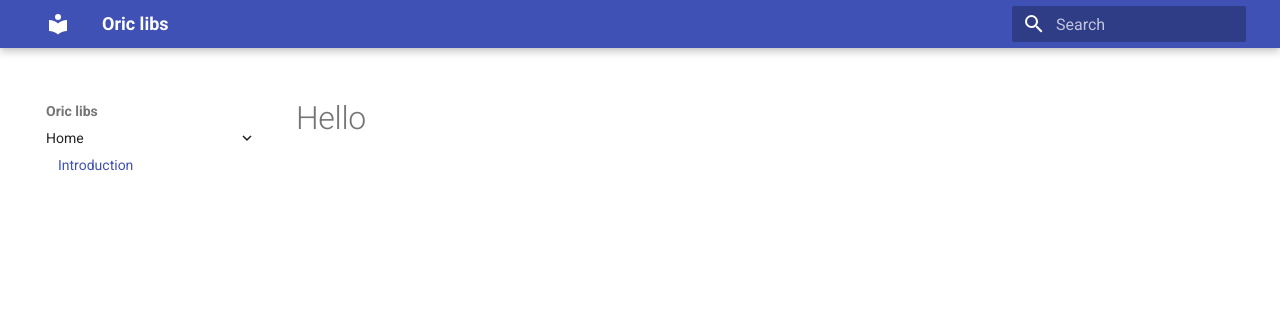
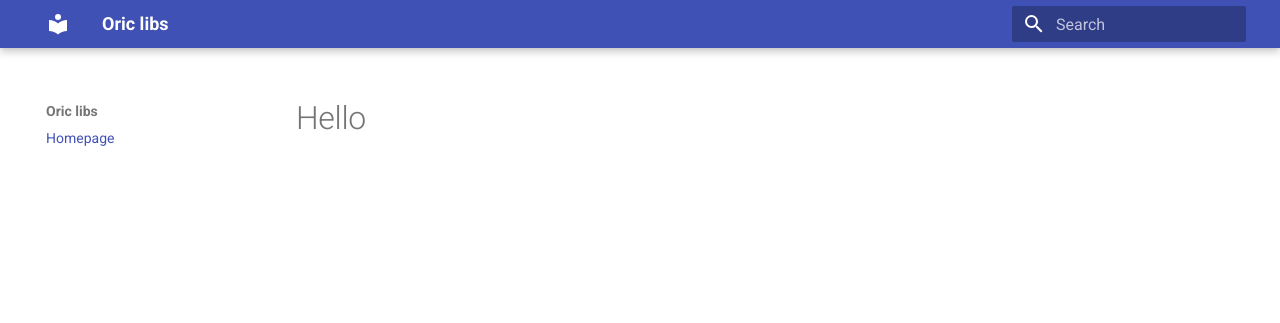
Before and after one commit to oriclibs/oriclibs.github.io, an MkDocs documentation site: the page built from docs/index.md, in a window 1280 px wide. Shown: the top 323 px of the page. Built offline with MkDocs 1.6.1 and Material for MkDocs 9.7.7, drawn with Linux system fonts in a browser that asks for light colours; part of the change alters nothing that is shown.

Commit message:
Update mkdocs.yml

```diff
--- a/mkdocs.yml
+++ b/mkdocs.yml
@@ -13,5 +13,4 @@ site_dir: public
 
 
 nav:
-    - Home:
-        - Introduction: index.md
+    - Homepage: index.md
```
